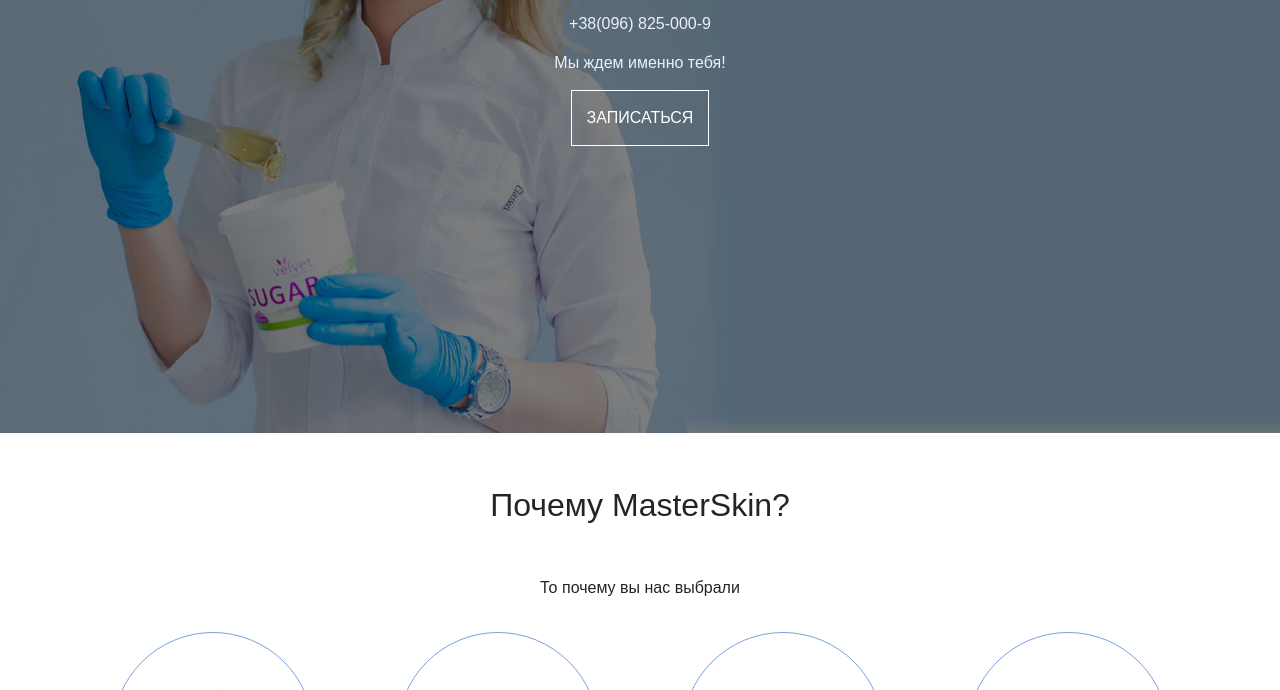
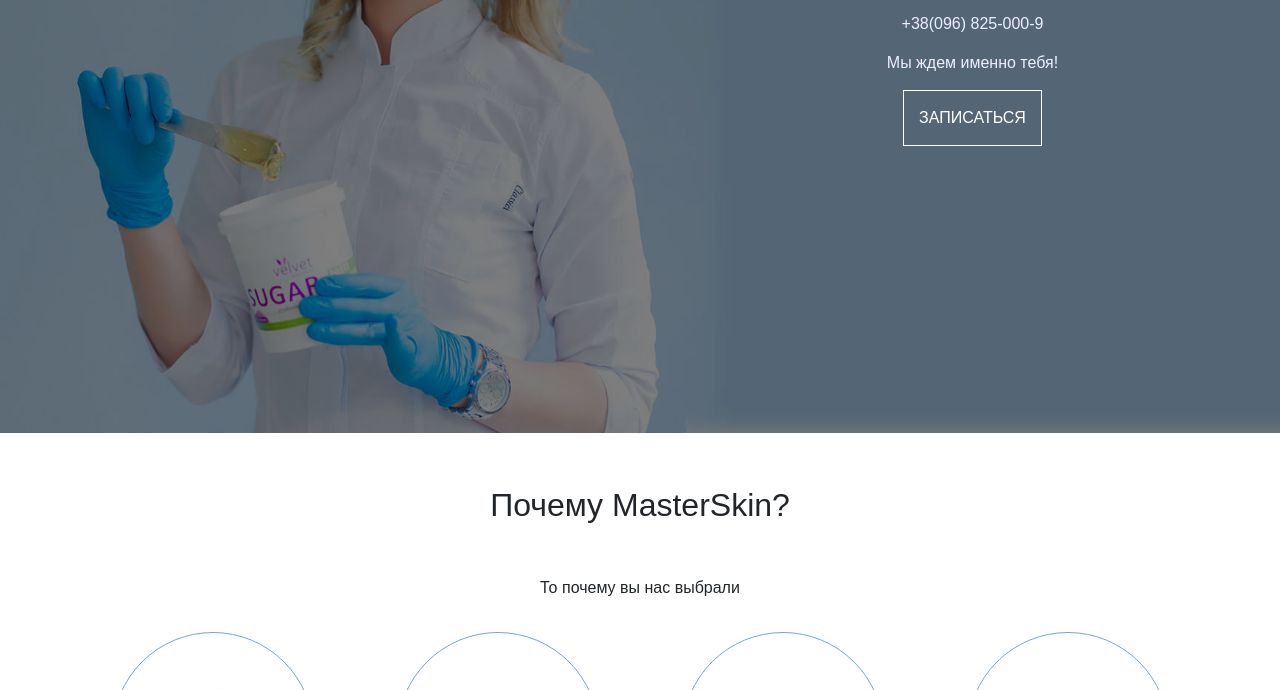
Before and after one commit to frontendua/ms, a plain HTML site: page index.html in a window 1280 px wide. Shown: the part 367-1057 px from the top of the page. Drawn offline with nearby package versions, Linux system fonts and the light colour scheme.

Commit message:
update index

```diff
--- a/index.html
+++ b/index.html
@@ -39,7 +39,8 @@
     <section class="welcome-image-area">
         <div class="container">
 
-            <div class="row justify-content-center align-items-center">
+            <div class="row  align-items-center">
+                <div class="col-md-7"></div>
                 <div class="col-md-5 text-center">
 <h2>MasterSkin - студия красоты</h2>
 <p>г. Днепр, пр. Дмитрия Яворницкого (ex. К.Маркса) 39</p>
```
